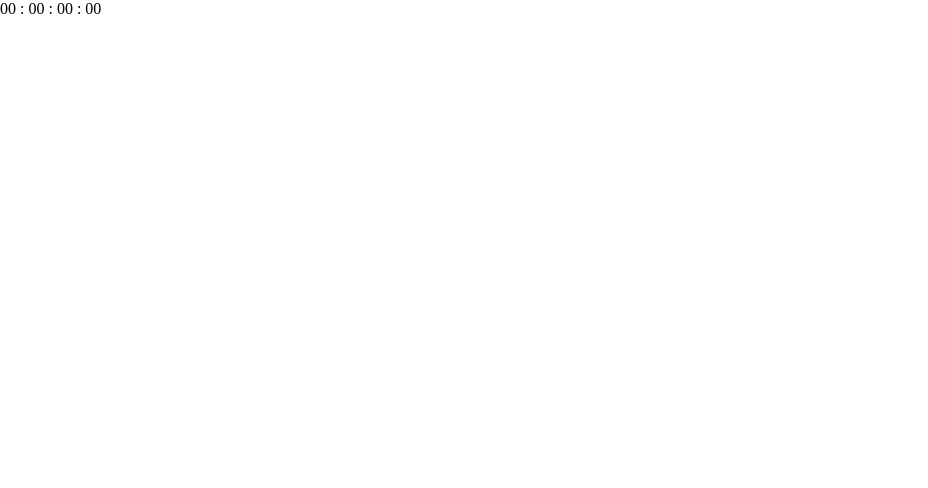
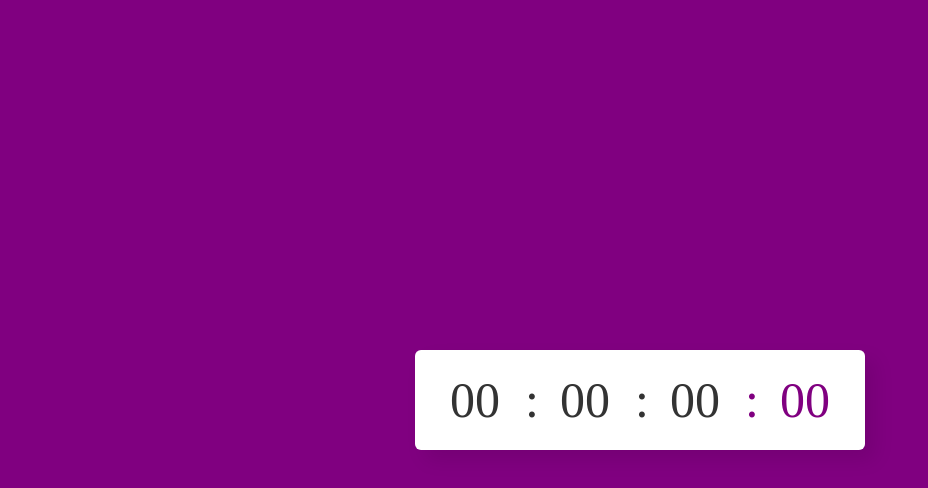
Before and after one commit to Zeynab-jalalian/Stopwatch, a plain HTML site: page index.html in a window 1280 px wide. Shown: the whole page, without its empty margins (0-928 px from the left). Drawn offline with Linux system fonts and the light colour scheme.

Commit message:
css part1

```diff
--- a/style.css
+++ b/style.css
@@ -1,5 +1,39 @@
-*{
-    margin: 0;
-    padding: 0;
-    box-sizing: border-box;
+* {
+  margin: 0;
+  padding: 0;
+  box-sizing: border-box;
 }
+body {
+  height: 100vh;
+  display: flex;
+  align-items: center;
+  justify-content: center;
+  background: purple;
+}
+.wrapper {
+  user-select: none;
+}
+.wrapper .time {
+  height: 100px;
+  background: #fff;
+  display: flex;
+  align-items: center;
+  justify-content: center;
+  border-radius: 6px;
+  box-shadow: 10px 10px 20px rgba(0,0,0,0.09);
+  padding: 0 10px;
+}
+.wrapper .time span{
+    width: 100px;
+    text-align: center;
+    font-size: 50px;
+    font-weight: 500;
+    color: #333;
+}
+.time span.colon{
+    width: 10px;
+}
+.time span.ms-colon,
+.time span.milisecond{
+color: purple;
+}
```
